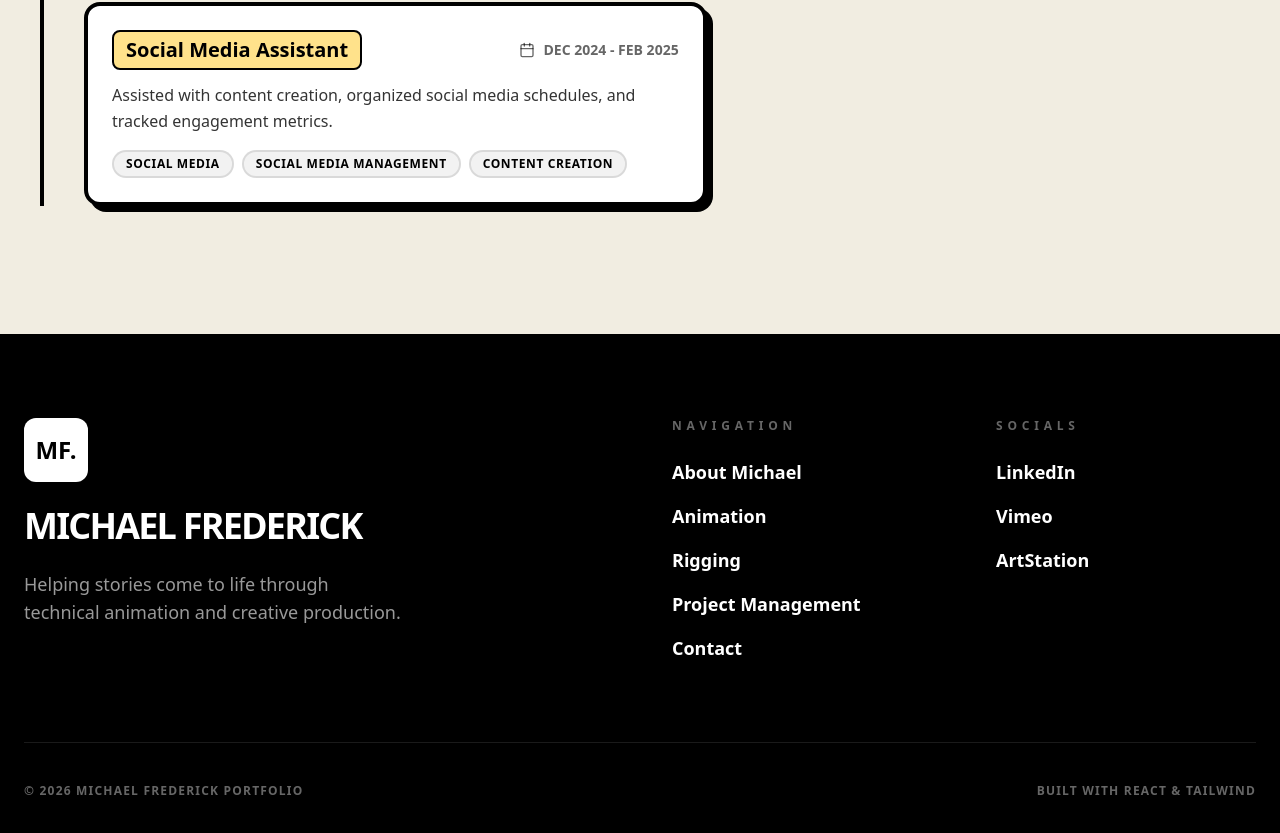
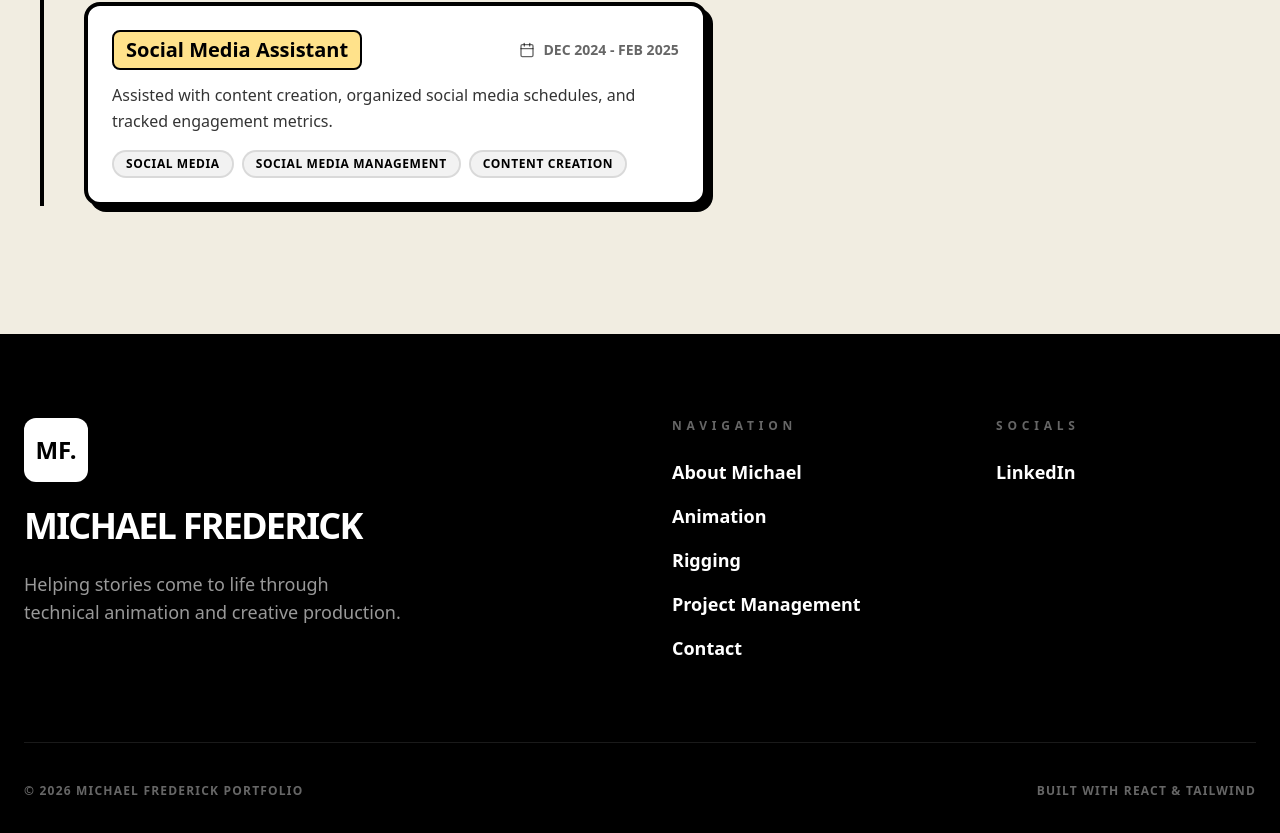
Before and after one commit to michaelfred124-dot/Michael-Frederick-Portfolio, a React (Vite) app: page / in a window 1280 px wide. Shown: the part 5111-5944 px from the top of the page. Built offline with nearby package versions, Linux system fonts and the light colour scheme.

Commit message:
feat: update LinkedIn link in footer
Add the official LinkedIn profile URL and update accessibility attributes for external navigation.

```diff
--- a/src/components/Footer.tsx
+++ b/src/components/Footer.tsx
@@ -37,9 +37,14 @@ export default function Footer() {
           <div className="flex flex-col space-y-6">
             <h4 className="text-xs uppercase font-bold tracking-[0.4em] text-white/40">Socials</h4>
             <div className="flex flex-col space-y-4">
-              <a href="#" className="text-lg font-bold hover:text-white/60 transition-colors">LinkedIn</a>
-              <a href="#" className="text-lg font-bold hover:text-white/60 transition-colors">Vimeo</a>
-              <a href="#" className="text-lg font-bold hover:text-white/60 transition-colors">ArtStation</a>
+              <a
+                href="https://www.linkedin.com/in/michael-frederick-495333176?utm_source=share_via&utm_content=profile&utm_medium=member_android"
+                target="_blank"
+                rel="noopener noreferrer"
+                className="text-lg font-bold hover:text-white/60 transition-colors"
+              >
+                LinkedIn
+              </a>
             </div>
           </div>
         </div>
```
